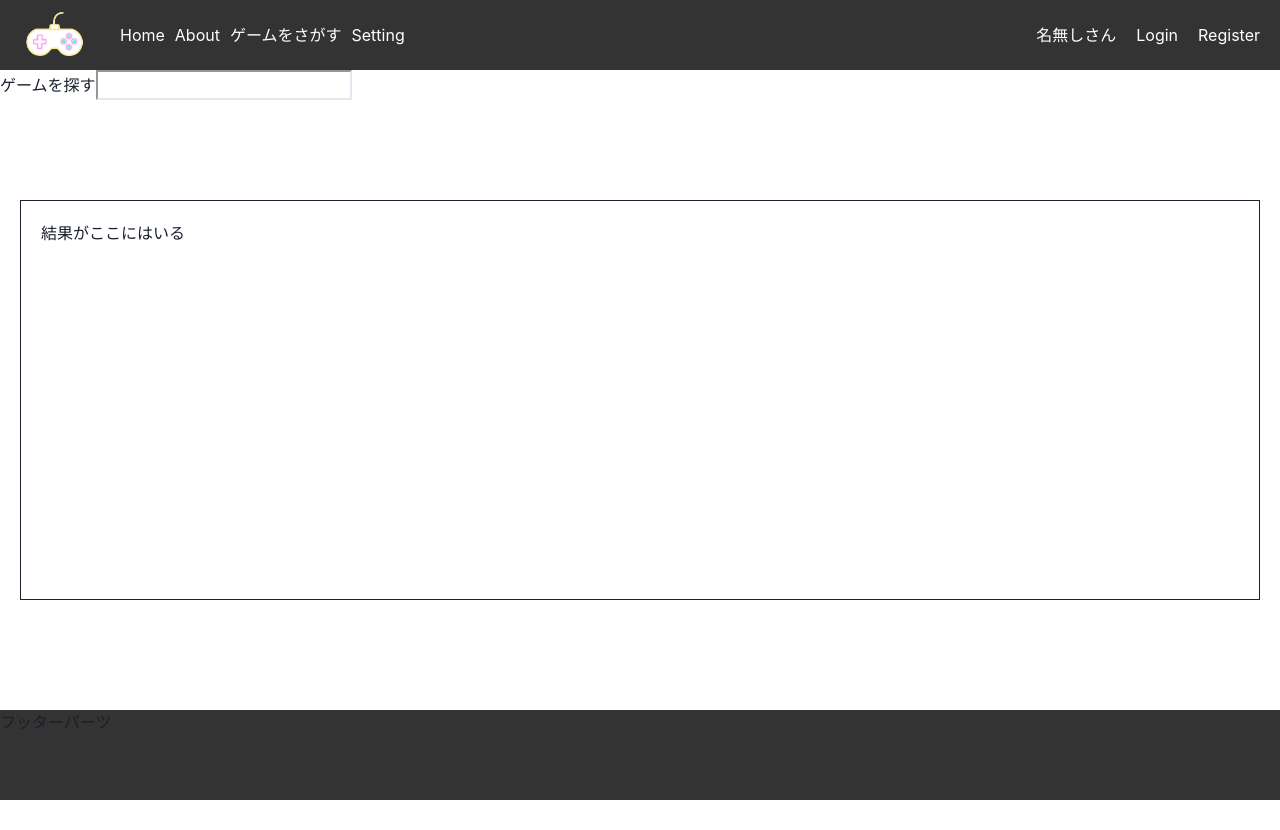
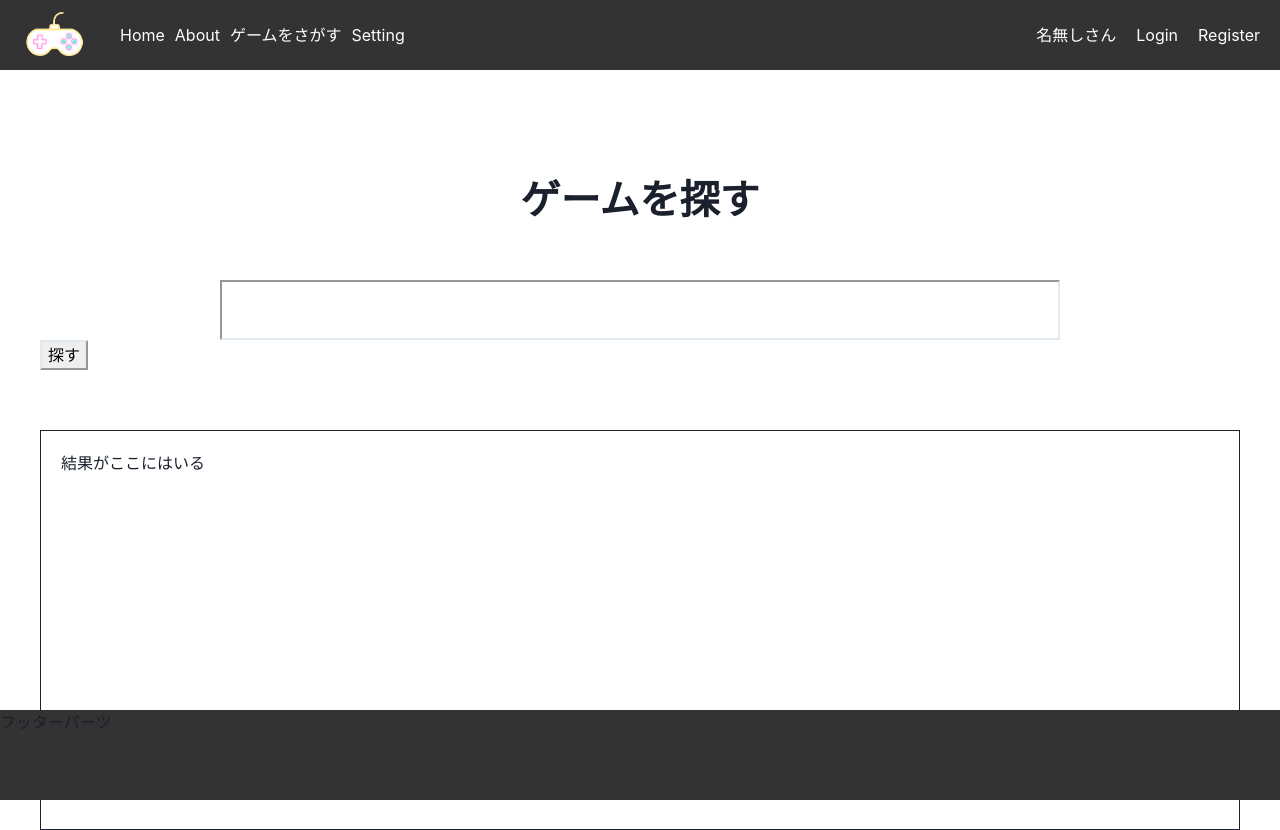
Before and after one commit to naokiuma/react_game, a React (Create React App) app: page /search in a window 1280 px wide. Before the commit the page ends 800 px from the top, so only its background shows below. Built offline with nearby package versions, Linux system fonts and the light colour scheme.

Commit message:
表側の検索枠

```diff
--- a/src/Infrastructure/useGame.tsx
+++ b/src/Infrastructure/useGame.tsx
@@ -1,20 +1,16 @@
 import axios from "axios";
 import {API_BASE_URL} from "../config/url"
 import {useState} from "react";
-import { CategoryType } from "../types/categoryType"
+// import { CategoryType } from "../types/categoryType"
 
 
-const search = (title:string) => {
-  let FetchURL = `${API_BASE_URL}/game/search?game=${title}`;
-  let target_URL = FetchURL;
+const SearchGame = () => {
 
-  const fetchGame = () => {
-    axios
-      .get(target_URL)
-      .then((res) => {
-        console.log(res.data);
-        return res.data
-      })
+  const fetchGame = async(keyword:string) => {
+    let FetchURL = `${API_BASE_URL}/game/search?game=${keyword}`;
+    let target_URL = FetchURL
+    const res = await axios.get(target_URL)
+    return res.data;
   }
 
   return {fetchGame}
@@ -23,4 +19,4 @@ const search = (title:string) => {
 
 
 
-export {search}
+export {SearchGame}
--- a/src/components/Molecules/form/CommentForm.tsx
+++ b/src/components/Molecules/form/CommentForm.tsx
@@ -26,9 +26,6 @@ export const CommentForm:FC<Props> = memo((props) => {
     let isActive = props.isActive
     let topic_id = props.topic_id
     let user_id = userid;
-
-
-    //
 
 
     const fetchComments = props.fetchComments;//propsで渡した関数の場合はこの書き方
--- a/src/components/pages/GameSearch.tsx
+++ b/src/components/pages/GameSearch.tsx
@@ -1,15 +1,50 @@
-import { memo,FC } from "react";
+import { ChangeEvent,memo,FC,useState,useEffect } from "react";
+import {SearchGame} from "../../Infrastructure/useGame";
 
 
 
 export const GameSearch:FC = memo(() => {
-    return (
-        <section >
-            ゲームを探す
-            <input type="text" />
 
 
-            <div className="search_result_area main_contents">
+    const {fetchGame} = SearchGame();
+
+    // useEffect(() => {
+    //     searchGame().then((data) =>{
+
+    //     })
+    // },[])
+
+    const [keyword, setKeyword] = useState("");
+    const changeKeyword = (e:ChangeEvent<HTMLInputElement>) => {
+        setKeyword(e.target.value)
+    }
+
+    const submit = ():void => {
+        let result = fetchGame(keyword)
+        console.log(result)
+        // props.toggleModalActive(false);
+
+    }
+
+
+
+    return (
+        <section className="main_contents">
+            <div className="search_input_wrap">
+                <span>
+                    ゲームを探す
+                </span>
+                <input type="text"
+                    value={keyword}
+                    onChange={changeKeyword}
+                />
+                <button className="submit_btn"onClick={submit}>探す</button>
+
+            </div>
+
+
+            <div className="search_result_area">
+
                 結果がここにはいる
 
             </div>
--- a/src/css/global/main.css
+++ b/src/css/global/main.css
@@ -334,11 +334,32 @@ footer {
   font-size: 12px;
 }
 
+.search_input_wrap {
+  margin-top: 100px;
+}
+
+.search_input_wrap span {
+  font-size: 40px;
+  font-weight: bold;
+  display: block;
+  text-align: center;
+}
+
+.search_input_wrap input {
+  width: 70%;
+  height: 60px;
+  padding: 5px 10px;
+  display: block;
+  margin: 50px auto 0;
+  font-size: 20px;
+}
+
 .search_result_area {
   border: 1px solid;
   background-color: #fff;
   padding: 20px;
   min-height: 400px;
+  margin-top: 60px;
 }
 
 .mt10 {
--- a/src/css/global/main.scss
+++ b/src/css/global/main.scss
@@ -325,11 +325,32 @@ footer{
 }
 
 
+.search_input_wrap{
+    margin-top: 100px;
+    span{
+        font-size: 40px;
+        font-weight: bold;
+        display: block;
+        text-align: center;
+    }
+    input{
+        width: 70%;
+        height: 60px;
+        padding: 5px 10px;
+        display: block;
+        margin: 50px auto 0;
+        font-size: 20px;
+
+    }
+}
+
 .search_result_area{
     border:1px solid;
     background-color: #fff;
     padding: 20px;
     min-height: 400px;
+    margin-top: 60px;
+
 }
 
 .mt10{
```
Also changed, not shown: src/components/atom/__GameSearchButton.tsx (renamed from src/components/atom/GameSearchButton.tsx), 1 other file (tests, documents, lock files or other folders).
